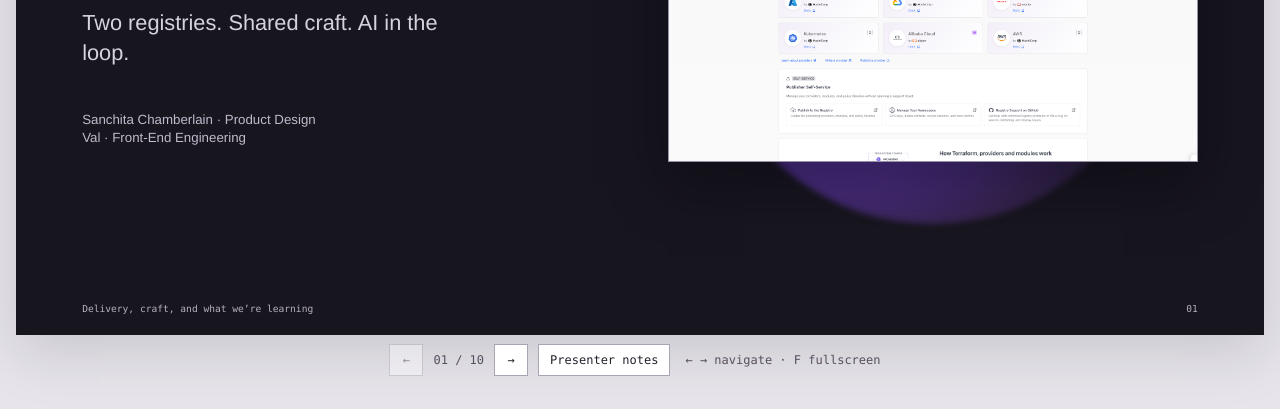
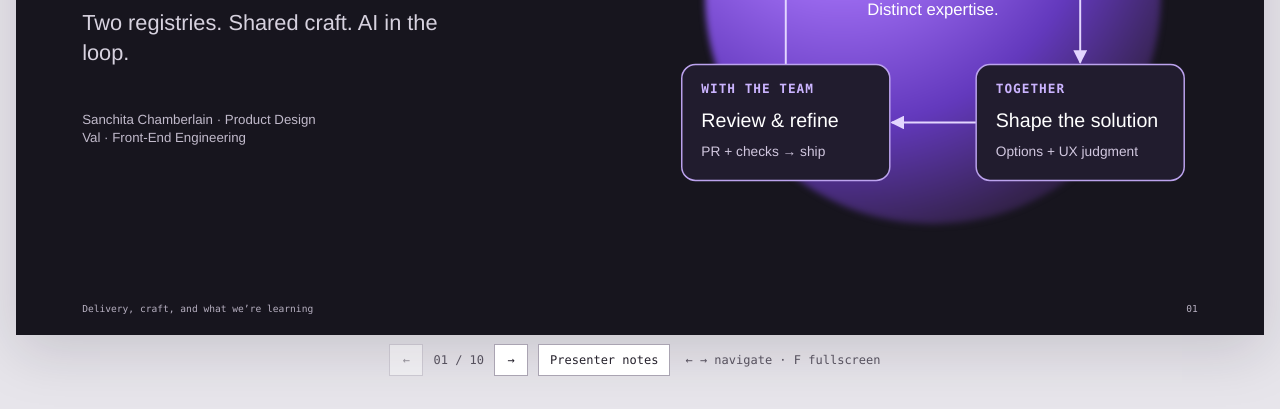
Before and after one commit to sanchitasaxena/terraform-registry-redesign-presentation, a plain HTML site: page index.html in a window 1280 px wide. Shown: the part 391-800 px from the top of the page. Drawn offline with Linux system fonts and the light colour scheme.

Commit message:
Show Design and Engineering collaboration loop on cover
Co-authored-by: Copilot <223556219+Copilot@users.noreply.github.com>

```diff
--- a/index.html
+++ b/index.html
@@ -85,7 +85,13 @@
       background: radial-gradient(circle at 30% 22%, #d2baff 0%, #9968ed 27%, #6339bd 54%, #35234e 78%, #17151e 100%);
       filter: blur(3px);
     }
-    .cover-visual img { position: relative; width: 100%; max-height: 62%; object-fit: cover; object-position: top; border: 1px solid #9891a5; box-shadow: 0 20px 50px #09070f80; }
+    .cover-loop { position: relative; width: 100%; max-height: 100%; overflow: visible; }
+    .cover-loop .loop-node { fill: #211c2e; stroke: #bca3ee; stroke-width: 1.5; }
+    .cover-loop .loop-link { fill: none; stroke: #e3d6ff; stroke-width: 2; marker-end: url(#cover-loop-arrow); }
+    .cover-loop .loop-owner { fill: #cbb4ff; font: 600 13px var(--mono); letter-spacing: 1px; }
+    .cover-loop .loop-action { fill: #fff; font: 500 20px var(--font); }
+    .cover-loop .loop-detail { fill: #d1c7df; font: 14px var(--font); }
+    .cover-loop .loop-center { fill: #fff; font: 500 17px var(--font); }
     .two-up { display: grid; grid-template-columns: 1fr 1fr; gap: 2.5%; align-items: start; }
     .screen { min-width: 0; }
     .screen img { display: block; width: 100%; height: clamp(150px, 21vw, 310px); object-fit: cover; object-position: top; border: 1px solid #d5d1dc; }
@@ -153,9 +159,8 @@
       .slide > h2 { margin-bottom: 20px; }
       .content { min-height: 0; }
       .split, .impact, .engineering { grid-template-columns: 1fr; gap: 20px; }
-      .cover-visual { min-height: 220px; }
+      .cover-visual { min-height: 260px; }
       .cover-visual::before { width: 220px; }
-      .cover-visual img { max-height: 210px; }
       .screen img { height: 150px; }
       .timeline, .loop { grid-template-columns: repeat(2, 1fr); row-gap: 18px; }
       .timeline-item + .timeline-item { border-left: 0; padding-left: 0; }
@@ -187,7 +192,37 @@
             <p class="cover-subtitle">Two registries. Shared craft. AI in the loop.</p>
             <p class="cover-byline small">Sanchita Chamberlain · Product Design<br>Val · Front-End Engineering</p>
           </div>
-          <div class="cover-visual"><img src="images/Public%20registry.png" alt="The redesigned public Terraform Registry"></div>
+          <div class="cover-visual">
+            <svg class="cover-loop" viewBox="0 0 540 440" role="img" aria-labelledby="cover-loop-title cover-loop-description">
+              <title id="cover-loop-title">Our Design and Engineering feedback loop</title>
+              <desc id="cover-loop-description">Sanchita brings user intent and a prototype. Val explores implementation with AI and HDS. Together they evaluate constraints and UX alternatives. Team review and checks inform iteration before shipping. Feedback returns to the next design decision.</desc>
+              <defs>
+                <marker id="cover-loop-arrow" viewBox="0 0 10 10" refX="9" refY="5" markerWidth="7" markerHeight="7" orient="auto-start-reverse"><path d="M 0 0 L 10 5 L 0 10 z" fill="#e3d6ff"></path></marker>
+              </defs>
+              <path class="loop-link" d="M 226 91 H 312"></path>
+              <path class="loop-link" d="M 420 150 V 288"></path>
+              <path class="loop-link" d="M 314 349 H 228"></path>
+              <path class="loop-link" d="M 120 290 V 152"></path>
+              <rect class="loop-node" x="14" y="32" width="212" height="118" rx="14"></rect>
+              <text class="loop-owner" x="34" y="61">SANCHITA</text>
+              <text class="loop-action" x="34" y="96">Define the intent</text>
+              <text class="loop-detail" x="34" y="125">User goal + prototype</text>
+              <rect class="loop-node" x="314" y="32" width="212" height="118" rx="14"></rect>
+              <text class="loop-owner" x="334" y="61">VAL</text>
+              <text class="loop-action" x="334" y="96">Explore in code</text>
+              <text class="loop-detail" x="334" y="125">AI + HDS + constraints</text>
+              <rect class="loop-node" x="314" y="290" width="212" height="118" rx="14"></rect>
+              <text class="loop-owner" x="334" y="319">TOGETHER</text>
+              <text class="loop-action" x="334" y="354">Shape the solution</text>
+              <text class="loop-detail" x="334" y="383">Options + UX judgment</text>
+              <rect class="loop-node" x="14" y="290" width="212" height="118" rx="14"></rect>
+              <text class="loop-owner" x="34" y="319">WITH THE TEAM</text>
+              <text class="loop-action" x="34" y="354">Review &amp; refine</text>
+              <text class="loop-detail" x="34" y="383">PR + checks → ship</text>
+              <text class="loop-center" x="270" y="214" text-anchor="middle">Shared decisions.</text>
+              <text class="loop-center" x="270" y="239" text-anchor="middle">Distinct expertise.</text>
+            </svg>
+          </div>
         </div>
         <div class="footer"><span>Delivery, craft, and what we’re learning</span><span>01</span></div>
         <aside class="speaker-notes" hidden><h2>Opening · 45 seconds</h2><p><strong>Sanchita:</strong> We’re sharing a way of working, not an AI success formula. The Registry gives us a concrete example of how shared context, direct collaboration, and AI-assisted iteration helped us move work forward.</p><p><strong>Val:</strong> We’ll show what shipped, how the working loop changed, and what we’re still figuring out. We’ve left room for your questions.</p></aside>
```
